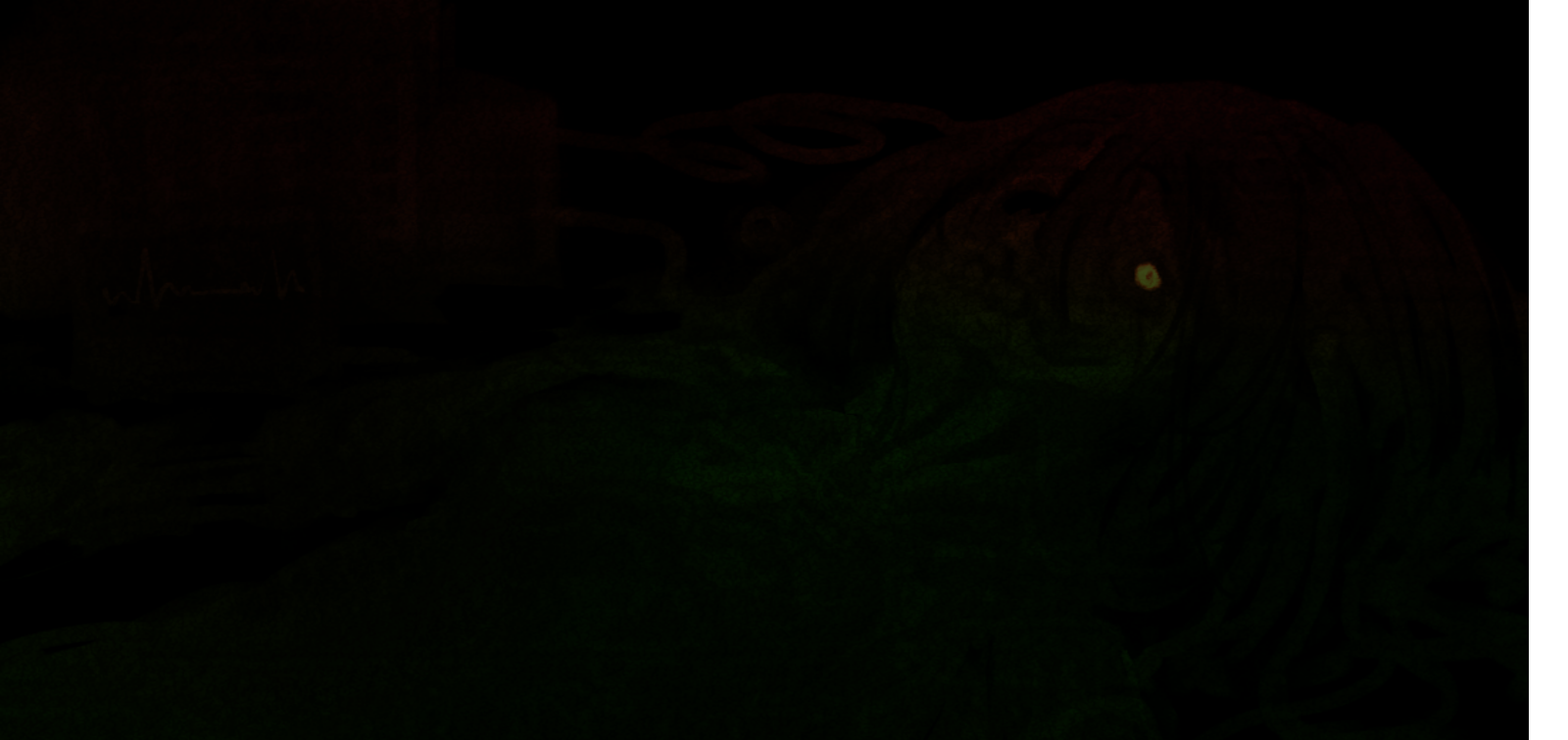
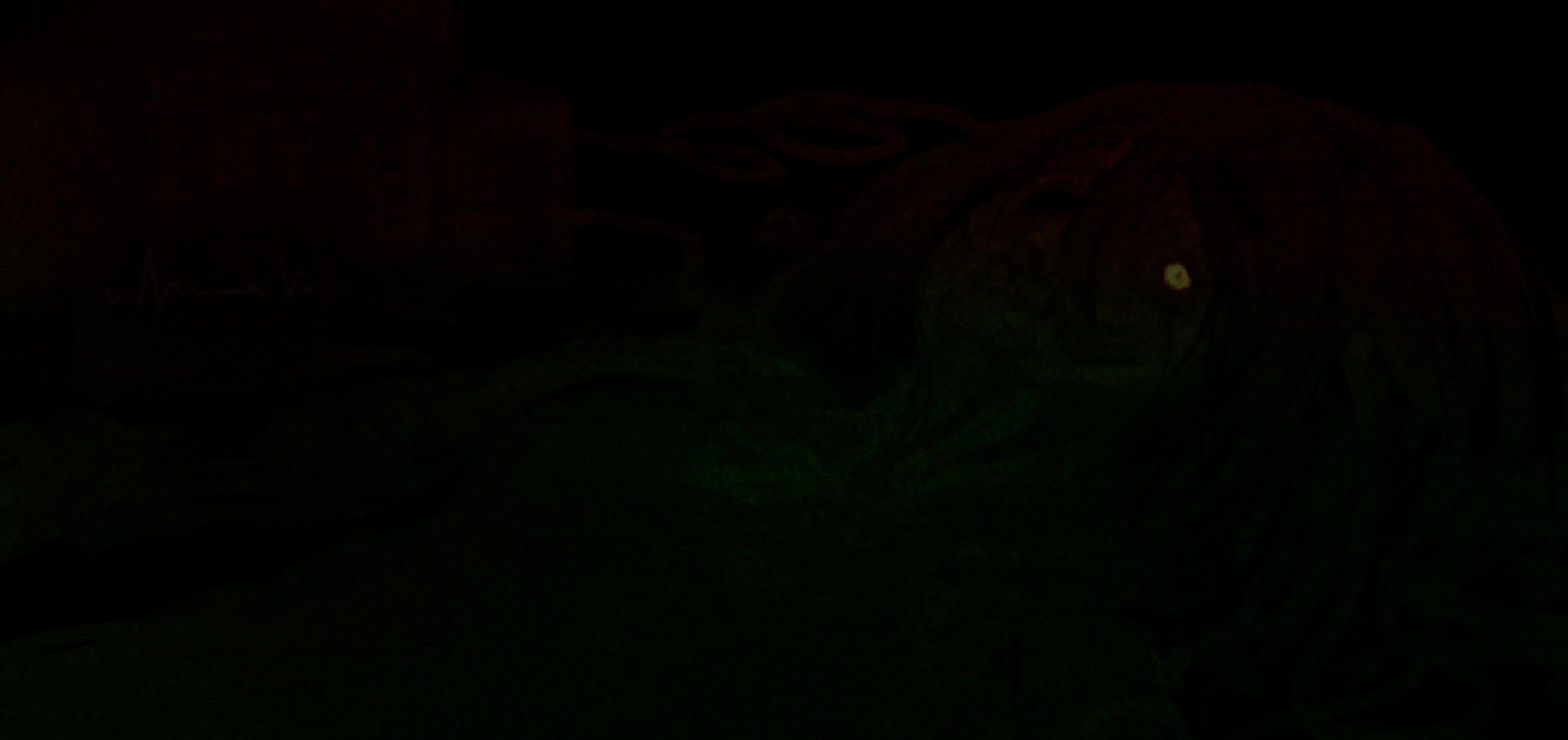
Before and after one commit to 4leggedPotato/12am, a plain HTML site: page index.html in a window 1280 px wide. Shown: the top 756 px of the page at 98% size, 1600 px wide, since content can reach past the window. Drawn offline with Linux system fonts and the light colour scheme.

Commit message:
Update index.html

```diff
--- a/index.html
+++ b/index.html
@@ -31,7 +31,7 @@
             background-size: cover;
             background-repeat: no-repeat;
             height:120vh;
-            width: 195vh;
+            width: 200vh;
         }
     </style>
 </html>
```
